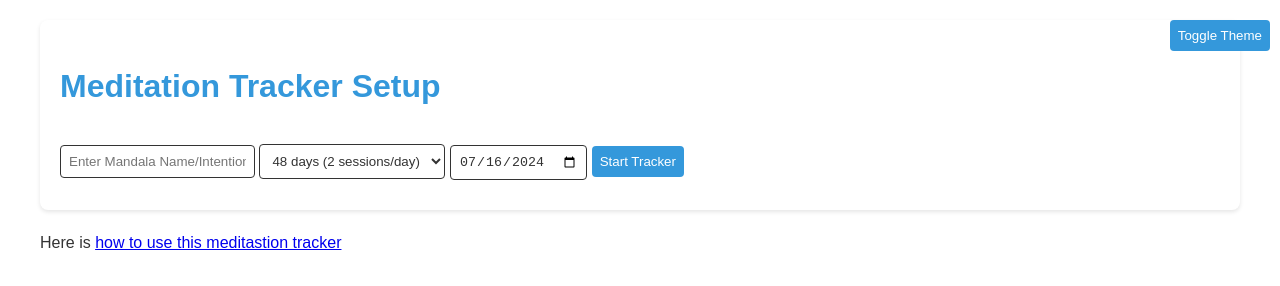
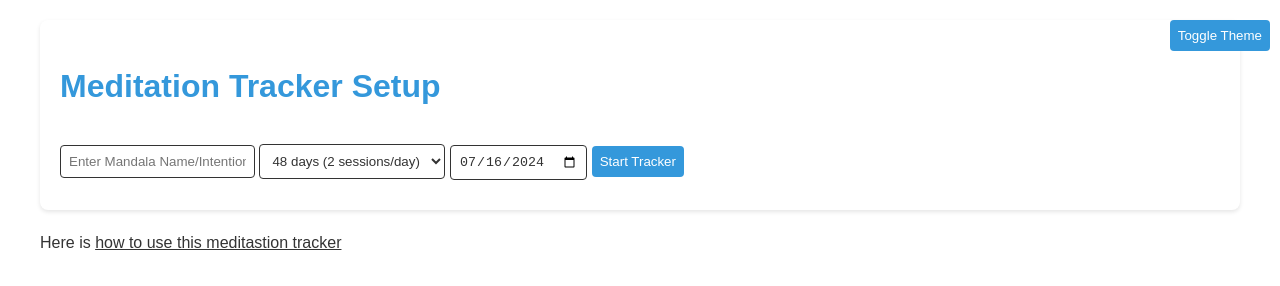
Before and after one commit to anandvip/mandal-28, a plain HTML site: page index.html in a window 1280 px wide. Drawn offline with Linux system fonts and the light colour scheme.

Commit message:
Update index.html

```diff
--- a/index.html
+++ b/index.html
@@ -156,6 +156,10 @@
             background-color: orange;
             border-radius: 50%;
             display: none;
+        }
+        footer >a{
+            text-align:center;
+            color:var(--trxt-color)
         }
     </style>
 </head>
```
